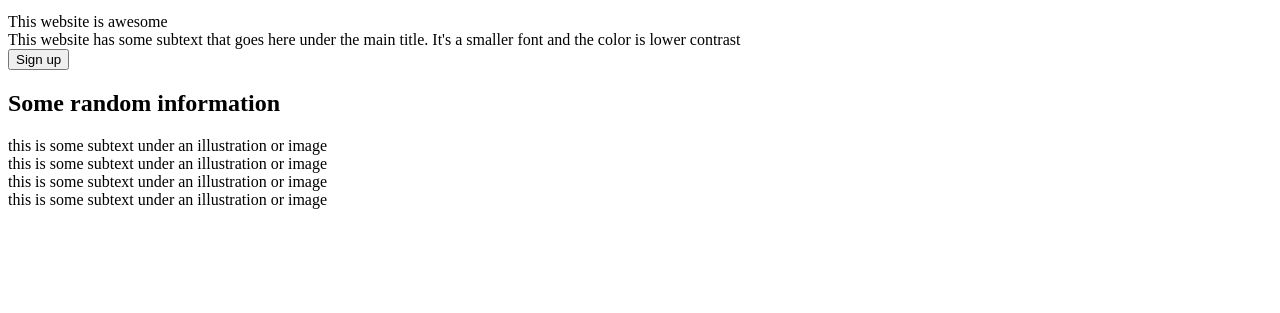
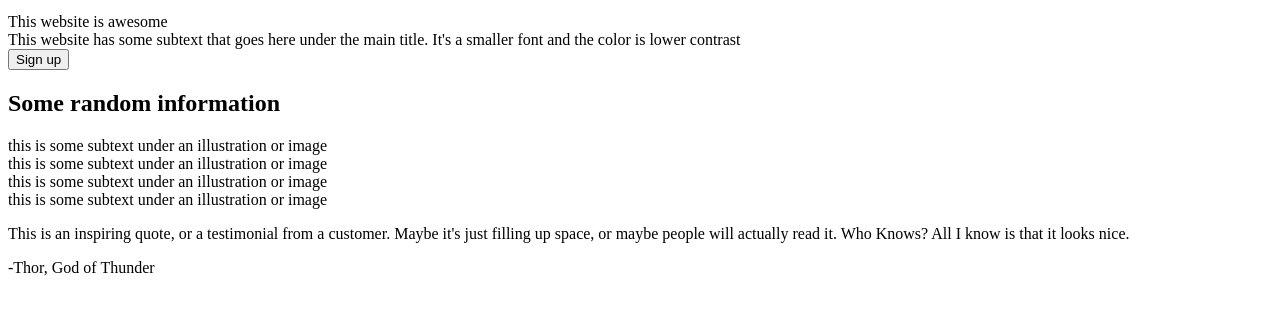
Before and after one commit to Spha1632/landing-page, a plain HTML site: page index.html in a window 1280 px wide. Shown: the part 99-412 px from the top of the page. Drawn offline with Linux system fonts and the light colour scheme.

Commit message:
Added content in the quote section

```diff
--- a/index.html
+++ b/index.html
@@ -58,7 +58,10 @@
     </div>
 
     <div class="quote-section">
-
+        <p class="quote">
+            This is an inspiring quote, or a testimonial from a customer. Maybe it's just filling up space, or maybe people will actually read it. Who Knows? All I know is that it looks nice.
+        </p>
+        <div class="author">-Thor, God of Thunder</div>
     </div>
 
     <div class="call-section">
```
